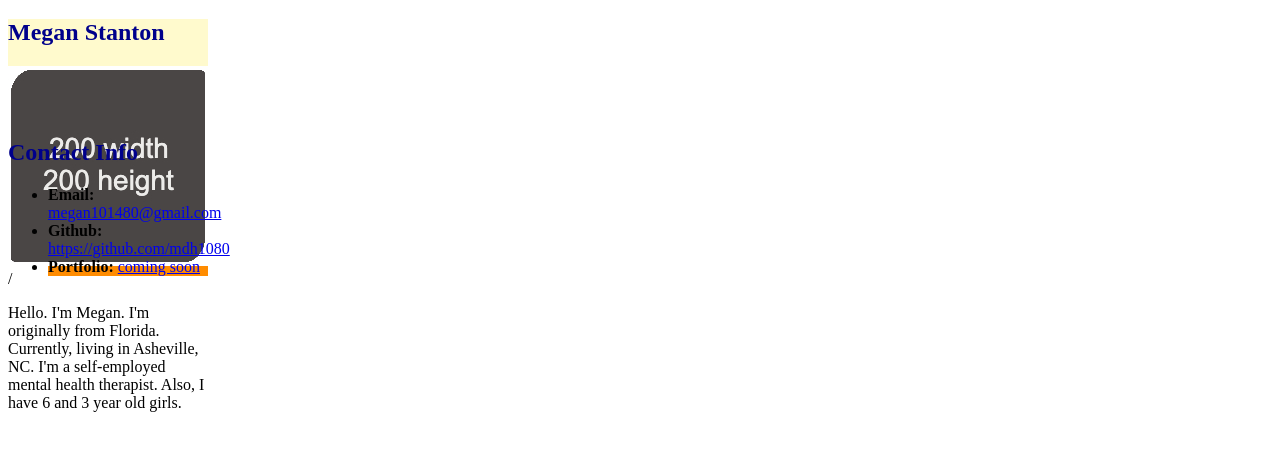
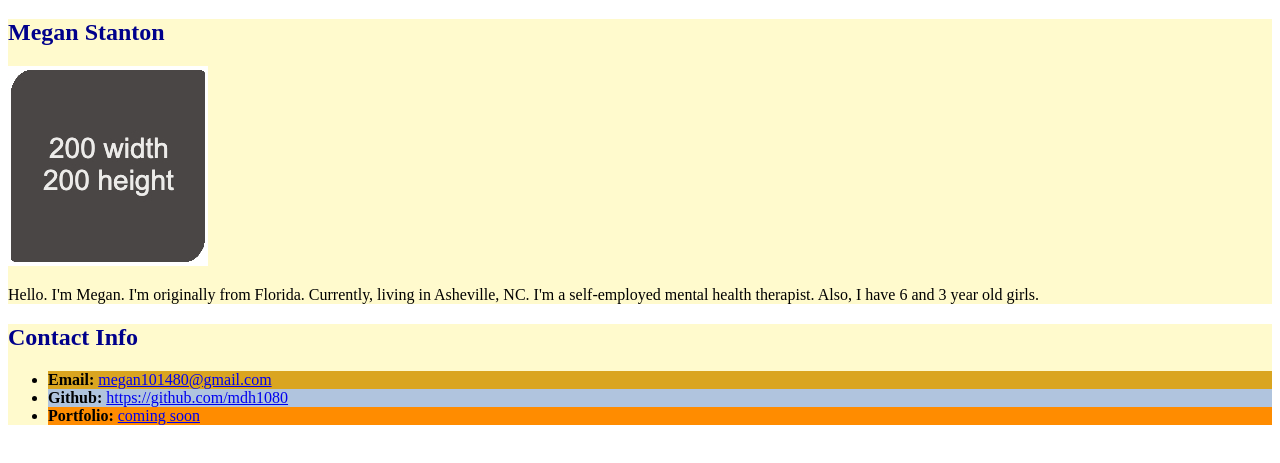
Before and after one commit to mdh1080/first-day-repo, a plain HTML site: page index.html in a window 1280 px wide. Shown: the part 61-524 px from the top of the page. Drawn offline with Linux system fonts and the light colour scheme.

Commit message:
corrected style.css

```diff
--- a/assets/css/style.css
+++ b/assets/css/style.css
@@ -17,7 +17,3 @@
 #portfolio {
   background-color: darkorange;
 }
-  .lesson {
-    width: 200px;
-    height: 100px;
-  }
--- a/index.html
+++ b/index.html
@@ -15,9 +15,9 @@
     <section class="lesson">
         <h2 class="title">Megan Stanton</h2>
        <img src="./assets/images/image-1.jpg"
-        alt="Placeholder image with text 200 width and 200 height ">/
+        alt="Placeholder image with text 200 width and 200 height"/>
 
-      <p>Hello. I'm Megan. I'm originally from Florida. Currently, living in Asheville, NC. I'm a self-employed mental health therapist. Also, I have 6 and 3 year old girls.  </p>
+      <p>Hello. I'm Megan. I'm originally from Florida. Currently, living in Asheville, NC. I'm a self-employed mental health therapist. Also, I have 6 and 3 year old girls.</p>
     </section>
 
     <section class="lesson">
```
Lines whose indentation alone changed are shown as unchanged.
